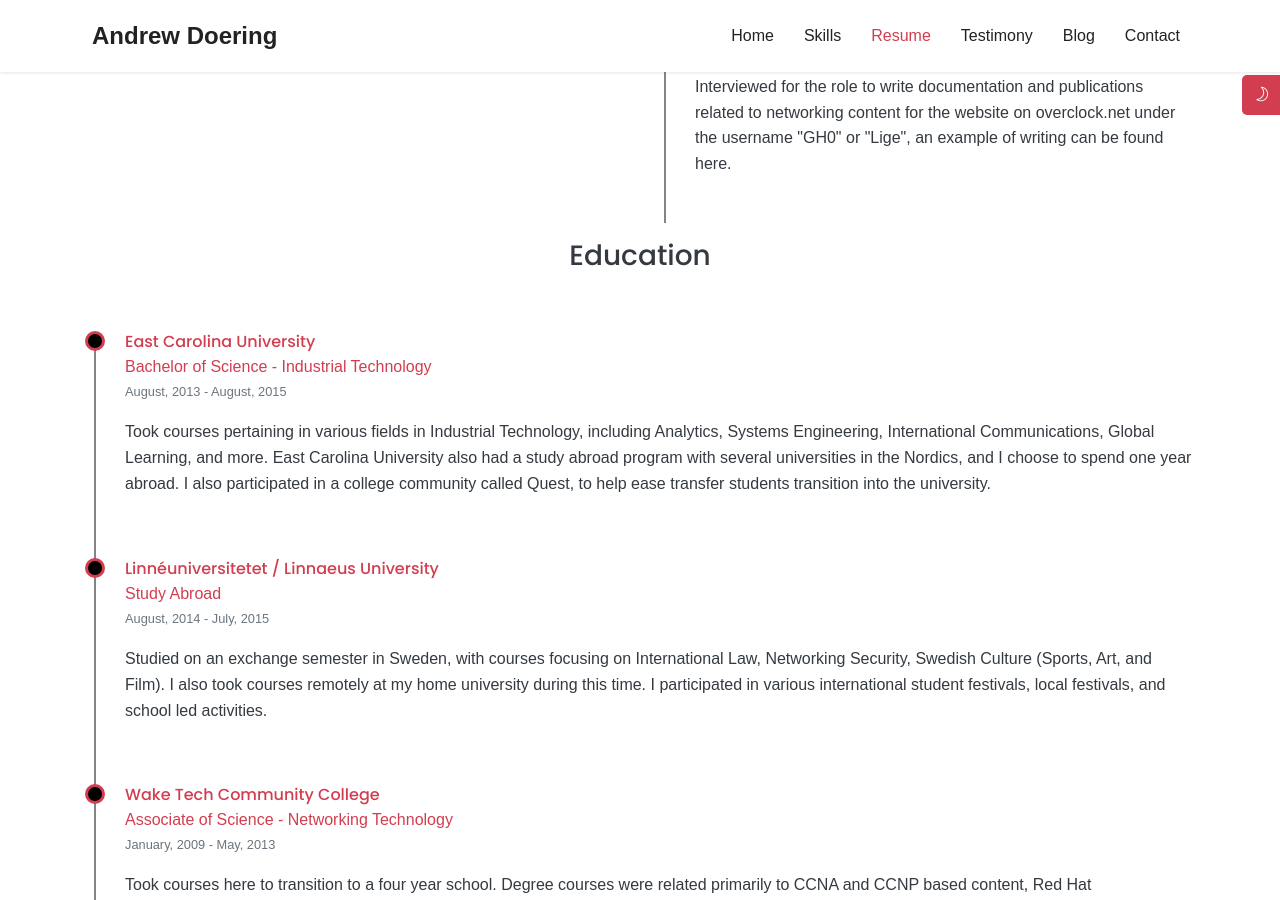
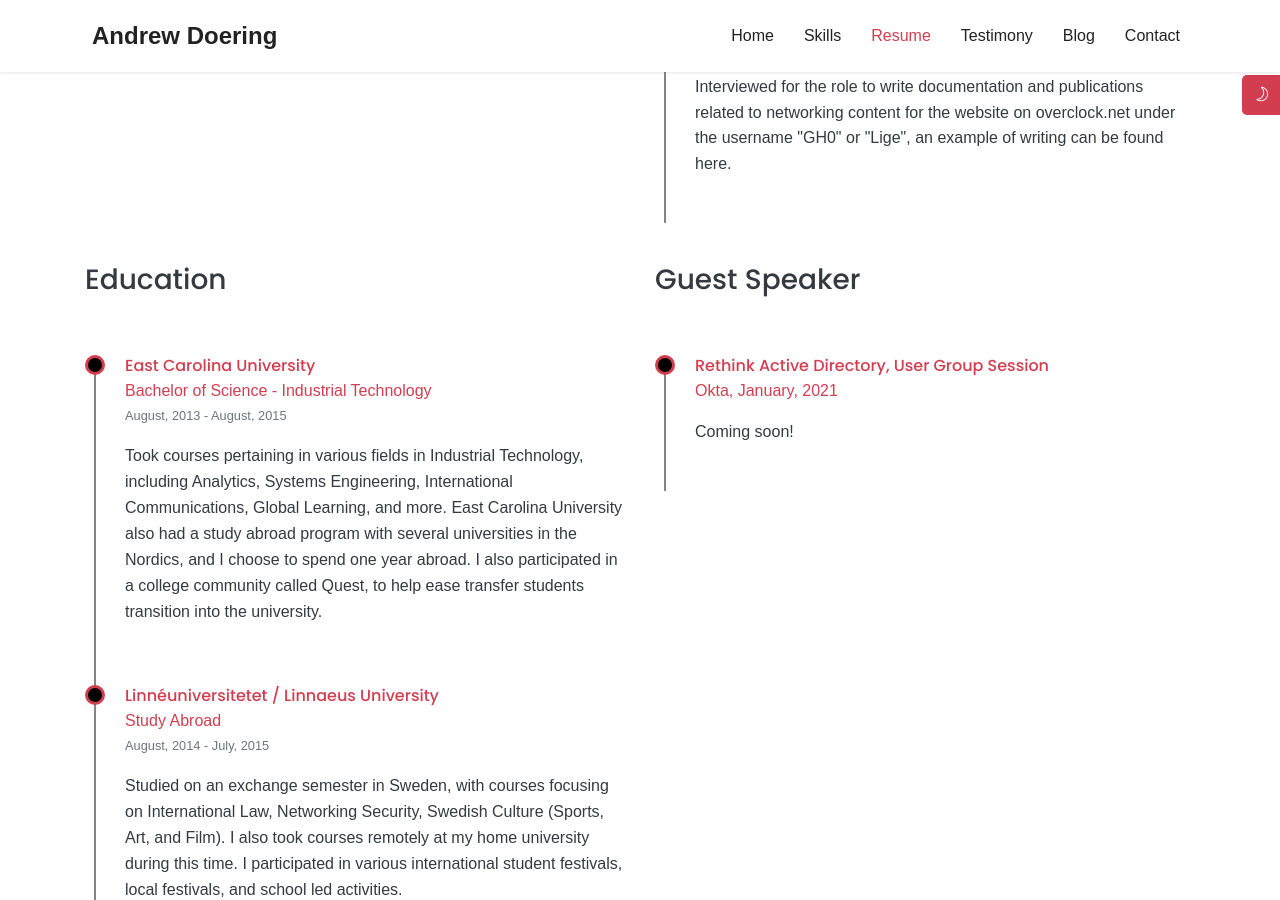
Before and after one commit to delize/delize.github.io, a Jekyll site: the page built from index.md, in a window 1280 px wide and 900 px high, scrolled down 5202 px. Built offline with Jekyll 4.4.1, drawn with Linux system fonts in a browser that asks for light colours; some web fonts are replaced.

Commit message:
Add speaking event

```diff
--- a/_data/resume.yml
+++ b/_data/resume.yml
@@ -156,3 +156,13 @@
     description: Interviewed for the role to write documentation and publications
                         related to networking content for the website on overclock.net under the username "GH0" or "Lige", an example of
                         writing can be <a class="text-dark link-hover" href="https://www.overclock.net/forum/45-networking-security/684875-guide-interworkings-internet.html#post7409055">found here</a>.
+
+
+
+eventsheader: Guest Speaker
+events:
+  - title: Rethink Active Directory, User Group Session
+    link: https://oktausergrouprethinkingad.splashthat.com/
+    host: Okta
+    date: 2021-01-08 00:00 -00:00
+    description: Coming soon!
--- a/_includes/page-resume.html
+++ b/_includes/page-resume.html
@@ -41,7 +41,44 @@
             </div>
         </div>
     </div>
-    <div class="container pt-4">
+
+    <div class="container">
+        <div class="row mt-5">
+            <div class="col-lg-6">
+                <h3 class="text-dark mb-4">{{ site.data.resume.educationheader }}</h3>
+                <ul class="timeline">
+                    {% assign previousedu = site.data.resume.education | where_exp:"entry", "entry.enddate != nil and entry.enddate != blank and entry.enddate != ''" |  sort: 'enddate' | reverse %}
+                    {% assign currentedu = site.data.resume.education | where_exp:"entry", "entry.enddate == nil or entry.enddate == blank or entry.enddate == ''" |  sort: 'startdate' | reverse %}
+                    {% assign education = currentedu | concat: previousedu %}
+                    {% for university in education %}
+                    <li>
+                        <h6 class="base-color mb-0">{{ university.university}}</h6>
+                        <h7 class="base-color mb-0">{{ university.degree }}  {% if university.major %} - {{university.major}}{% endif %}</h7>
+                        <div>
+                            <small class="text-muted "> {{ university.startdate | date: "%B, %Y" }} - {% if university.enddate == nil or university.enddate == "" or university.enddate == blank %} Present {% else %} {{ university.enddate | date: "%B, %Y"}} {% endif %}
+                               </small>
+                        </div>
+                        <p class="text-dark py-3"> {{ university.description }} </p>
+                    </li>
+                    {% endfor %}
+                </ul>
+            </div>
+            <div class="col-lg-6">
+                <h3 class="text-dark mb-4 mt-5 mt-lg-0">{{ site.data.resume.eventsheader }}</h3>
+                <ul class="timeline">
+                    {% assign events = site.data.resume.events | sort: 'date' | reverse %}
+                    {% for event in events %}
+                    <li>
+                        <h6 class="base-color mb-0"><a class="link-hover base-color" href="{{ event.link}}">{{ event.title }}</a></h6>
+                        <h7 class="base-color mb-0">{{ event.host }}, {{ event.date | date: "%B, %Y" }}</h7>
+                        <p class="text-dark py-3"> {{ event.description }} </p>
+                    </li>
+                    {% endfor %}
+                </ul>
+            </div>
+        </div>
+    </div>
+    <!-- <div class="container pt-4">
         <div>
             <h3 class="text-dark mb-4 text-center">{{ site.data.resume.educationheader }}</h3>
             <div class="row">
@@ -65,6 +102,6 @@
                 </div>
             </div>
         </div>
-    </div>
+    </div> -->
 </section>
 <!--   Resume End   -->
```
